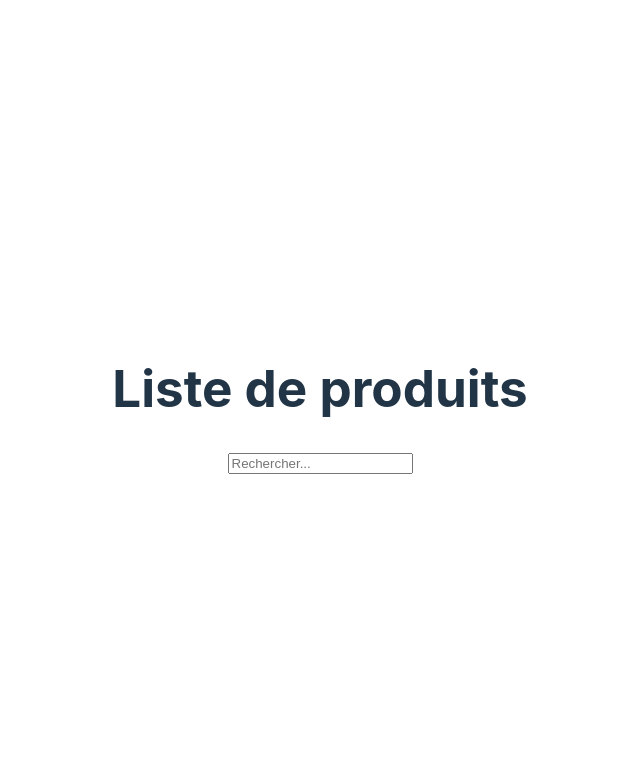
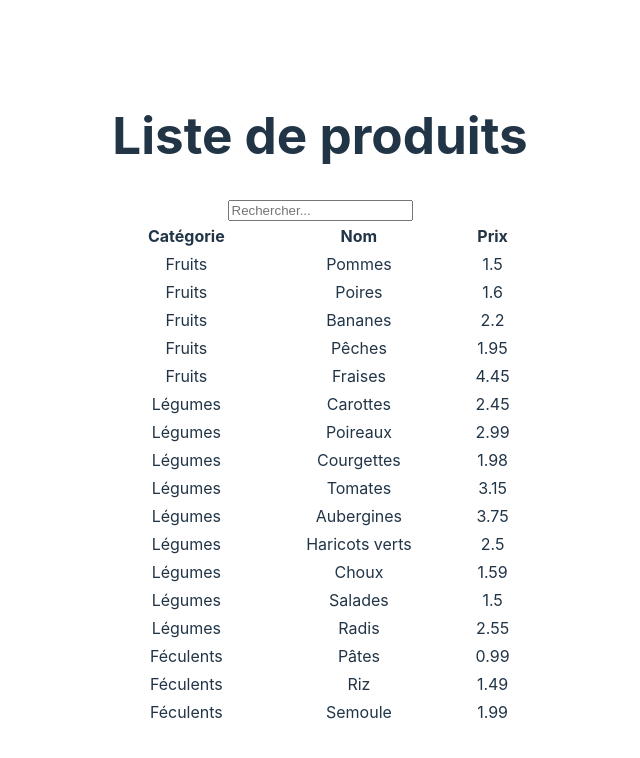
Before and after one commit to MaloSRT/ipssi-reactjs-tp2, a React (Vite) app: page / in a window 1280 px wide. Shown: the top 758 px of the page, without its empty margins (320-960 px from the left). Built offline with nearby package versions, Linux system fonts and the light colour scheme.

Commit message:
Ajout liste de produits

```diff
--- a/src/App.tsx
+++ b/src/App.tsx
@@ -1,5 +1,45 @@
 import { useState } from "react";
+import { PRODUCTS } from "./productList";
 import "./App.css";
+import { Product } from "./types/product";
+
+type ProductListProps = {
+  data: Product[];
+  searchTerm: string;
+};
+
+function ProductList({ data, searchTerm }: ProductListProps) {
+  // On filtre les produits en fonction de la valeur de searchTerm
+  const filteredProducts = data.filter((product) => {
+    // On garde les produits dont le nom ou la catégorie contient la valeur de searchTerm
+    const filteredList =
+      product.name.toLowerCase().includes(searchTerm.toLowerCase()) ||
+      product.category.toLowerCase().includes(searchTerm.toLowerCase());
+
+    return filteredList;
+  });
+
+  return (
+    <table style={{ width: "100%" }}>
+      <thead>
+        <tr>
+          <th>Catégorie</th>
+          <th>Nom</th>
+          <th>Prix</th>
+        </tr>
+      </thead>
+      <tbody>
+        {filteredProducts.map((product, index) => (
+          <tr key={index}>
+            <td>{product.category}</td>
+            <td>{product.name}</td>
+            <td>{product.price}</td>
+          </tr>
+        ))}
+      </tbody>
+    </table>
+  );
+}
 
 export default function App() {
   // On utilise useState pour stocker la valeur de l'input de recherche
@@ -22,6 +62,7 @@ export default function App() {
         onChange={handleChange}
       />
       <br />
+      <ProductList data={PRODUCTS} searchTerm={searchTerm} />
     </div>
   );
 }
```
